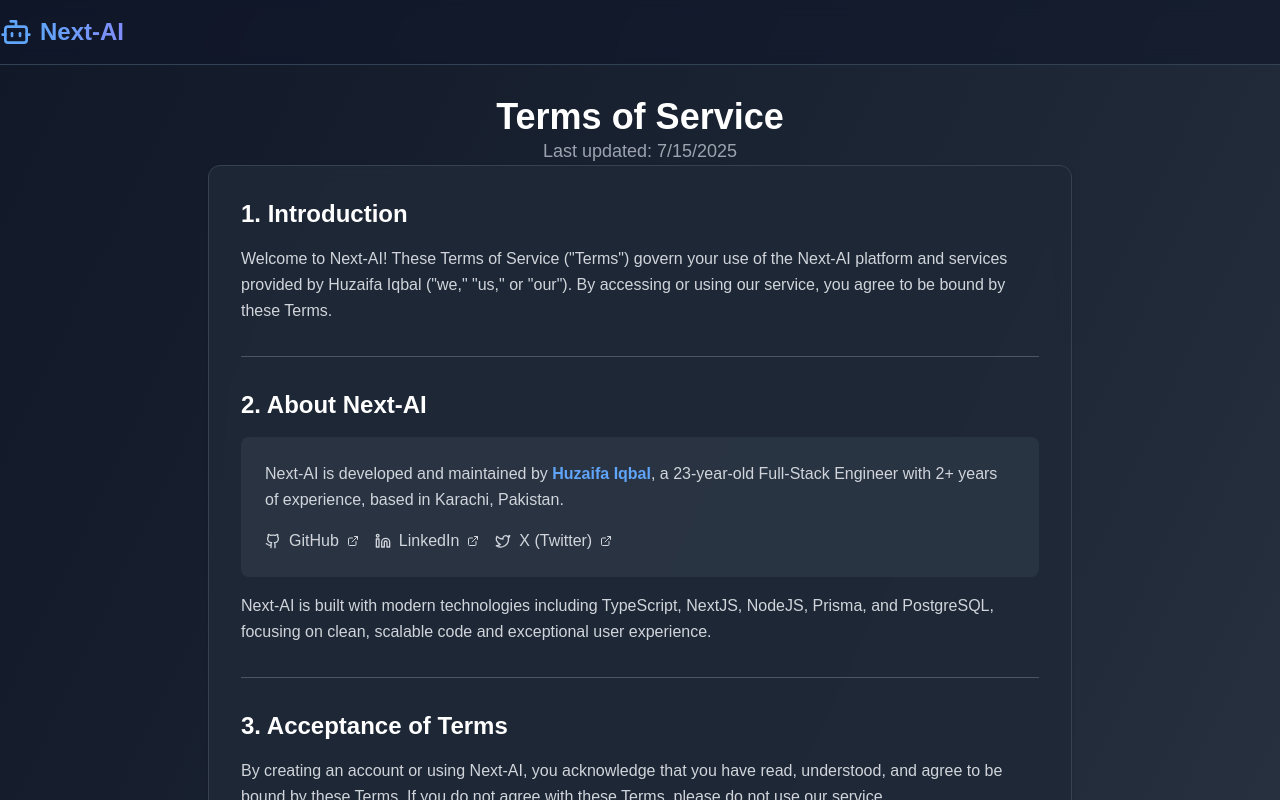
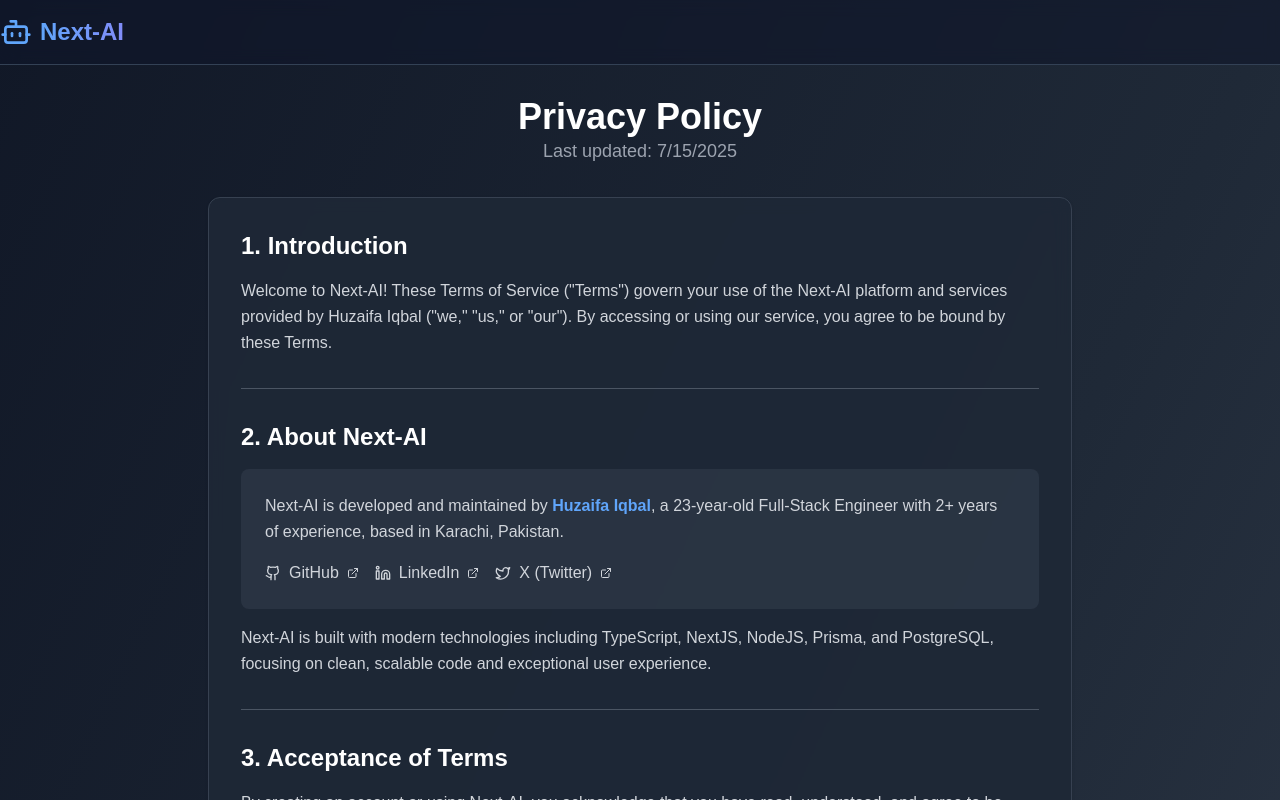
Before and after one commit to huzidev/next-ai, a Next.js app: page /legal/terms-of-service in a window 1280 px wide. Shown: the top 800 px of the page. Built offline with nearby package versions, Linux system fonts and the light colour scheme.

Commit message:
header spacing updated

```diff
--- a/src/pages/legal/terms-of-service.tsx
+++ b/src/pages/legal/terms-of-service.tsx
@@ -12,9 +12,10 @@ export default function TermsOfService() {
     <div className="min-h-screen bg-gradient-to-br from-gray-900 via-gray-800 to-gray-700">
       <Header />
       <div className="container mx-auto px-4 py-8 max-w-4xl">
-        <div>
+        {/* Header */}
+        <div className="mb-8">
           <div className="text-center">
-            <h1 className="text-4xl font-bold text-white">Terms of Service</h1>
+            <h1 className="text-4xl font-bold text-white">Privacy Policy</h1>
             <p className="text-gray-400 text-lg">Last updated: {new Date().toLocaleDateString()}</p>
           </div>
         </div>
```
Also changed, not shown: src/pages/legal/privacy-policy.tsx (+0 -9 lines).
